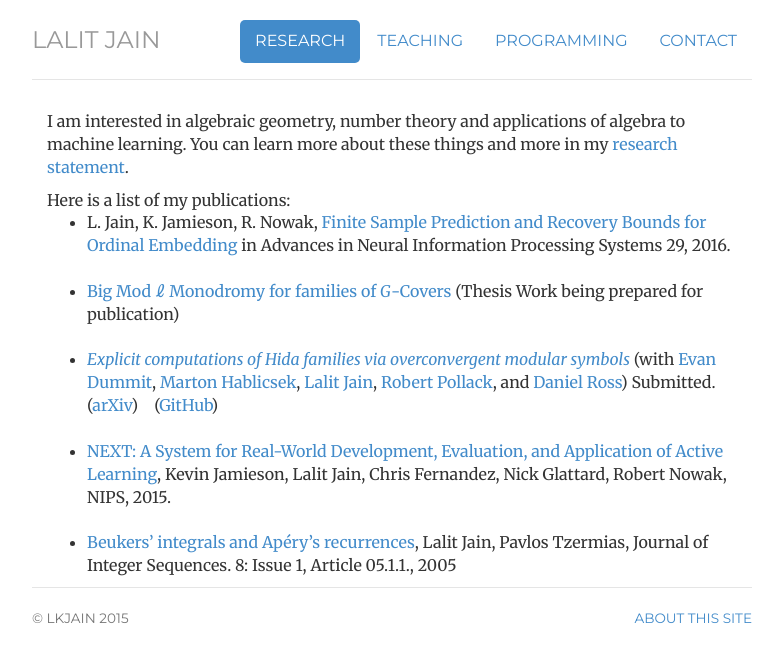
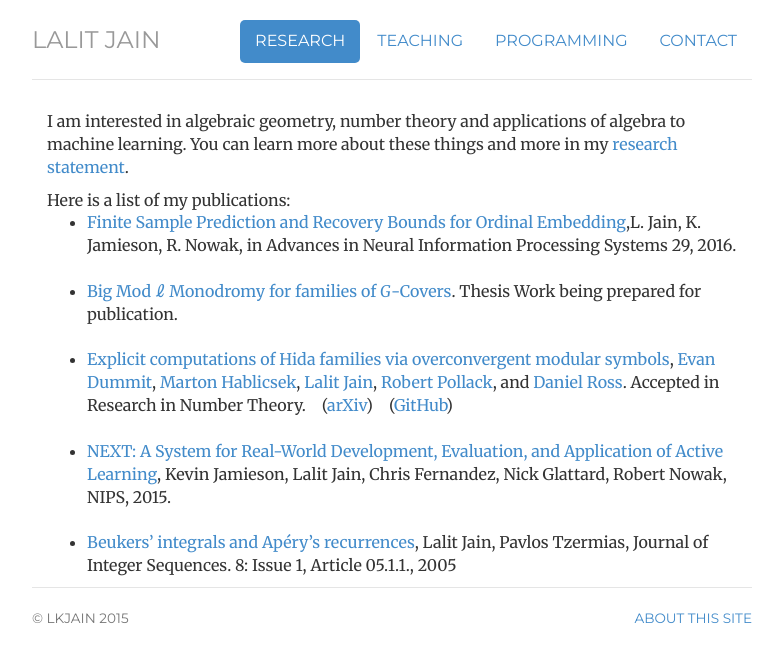
Before and after one commit to lalitkumarj/lalitkumarj.github.io, a Jekyll site: the page built from research/index.html, in a window 1280 px wide. Shown: the top 662 px of the page, without its empty margins (248-1030 px from the left). Built offline with Jekyll 4.4.1, drawn with Linux system fonts in a browser that asks for light colours.

Commit message:
Updated OMS on research page.

```diff
--- a/research/index.html
+++ b/research/index.html
@@ -11,15 +11,15 @@ Here is a list of my publications:
 
 <ul>
   <li>
-    L. Jain, K. Jamieson, R. Nowak, <a href="http://arxiv.org/abs/1606.07081">Finite Sample Prediction and Recovery Bounds for Ordinal Embedding</a> in Advances in Neural Information Processing Systems 29, 2016.
+    <a href="http://arxiv.org/abs/1606.07081">Finite Sample Prediction and Recovery Bounds for Ordinal Embedding</a>,L. Jain, K. Jamieson, R. Nowak, in Advances in Neural Information Processing Systems 29, 2016.
   </li>
   <br>
   <li>
-    <a href="https://search.library.wisc.edu/catalog/9912229759002121">Big Mod &#8467; Monodromy for families of <i>G</i>-Covers</a> (Thesis Work being prepared for publication)
+    <a href="https://search.library.wisc.edu/catalog/9912229759002121">Big Mod &#8467; Monodromy for families of <i>G</i>-Covers</a>. Thesis Work being prepared for publication.
   </li>
   <br>
   <li>
-    <a href="http://arxiv.org/abs/1510.05795" target="_blank"><i>Explicit computations of Hida families via overconvergent modular symbols</i></a> (with <a href="http://www.math.rochester.edu/people/faculty/edummit/" target="_blank">Evan Dummit</a>, <a href="https://www.math.upenn.edu/~mhabli/" target="_blank">Marton Hablicsek</a>, <a href="http://www.math.wisc.edu/~jain/" target="_blank">Lalit Jain</a>, <a href="http://math.bu.edu/people/rpollack/" target="_blank">Robert Pollack</a>, and <a href="http://www.math.wisc.edu/~ross/" target="_blank">Daniel Ross</a>) Submitted. (<a href="http://arxiv.org/abs/1510.05795" target="_blank">arXiv</a>) (<a href="http://github.com/lalitkumarj/OMSCategory" target="_blank">GitHub</a>)
+    <a href="http://arxiv.org/abs/1510.05795" target="_blank">Explicit computations of Hida families via overconvergent modular symbols</a>, <a href="http://www.math.rochester.edu/people/faculty/edummit/" target="_blank">Evan Dummit</a>, <a href="https://www.math.upenn.edu/~mhabli/" target="_blank">Marton Hablicsek</a>, <a href="http://www.math.wisc.edu/~jain/" target="_blank">Lalit Jain</a>, <a href="http://math.bu.edu/people/rpollack/" target="_blank">Robert Pollack</a>, and <a href="http://www.math.wisc.edu/~ross/" target="_blank">Daniel Ross</a>. Accepted in Research in Number Theory. (<a href="http://arxiv.org/abs/1510.05795" target="_blank">arXiv</a>) (<a href="http://github.com/lalitkumarj/OMSCategory" target="_blank">GitHub</a>)
   </li>
   <br>
   <li>
```
